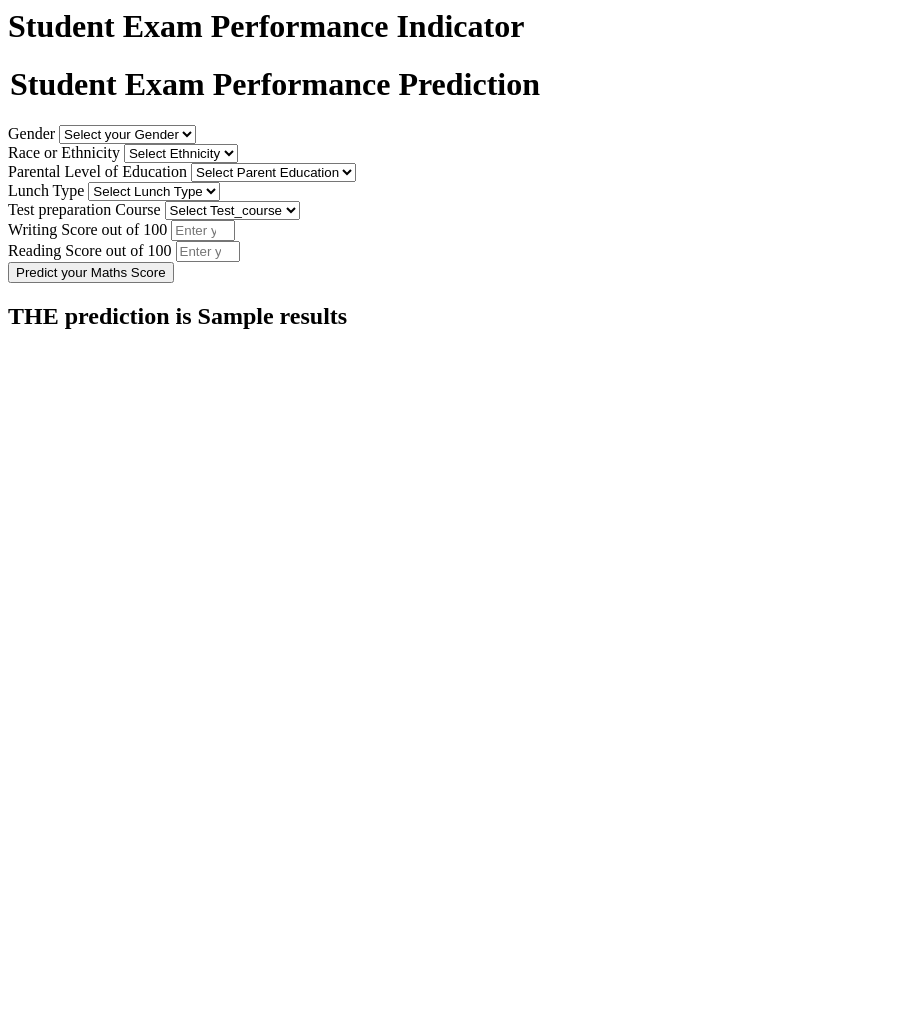
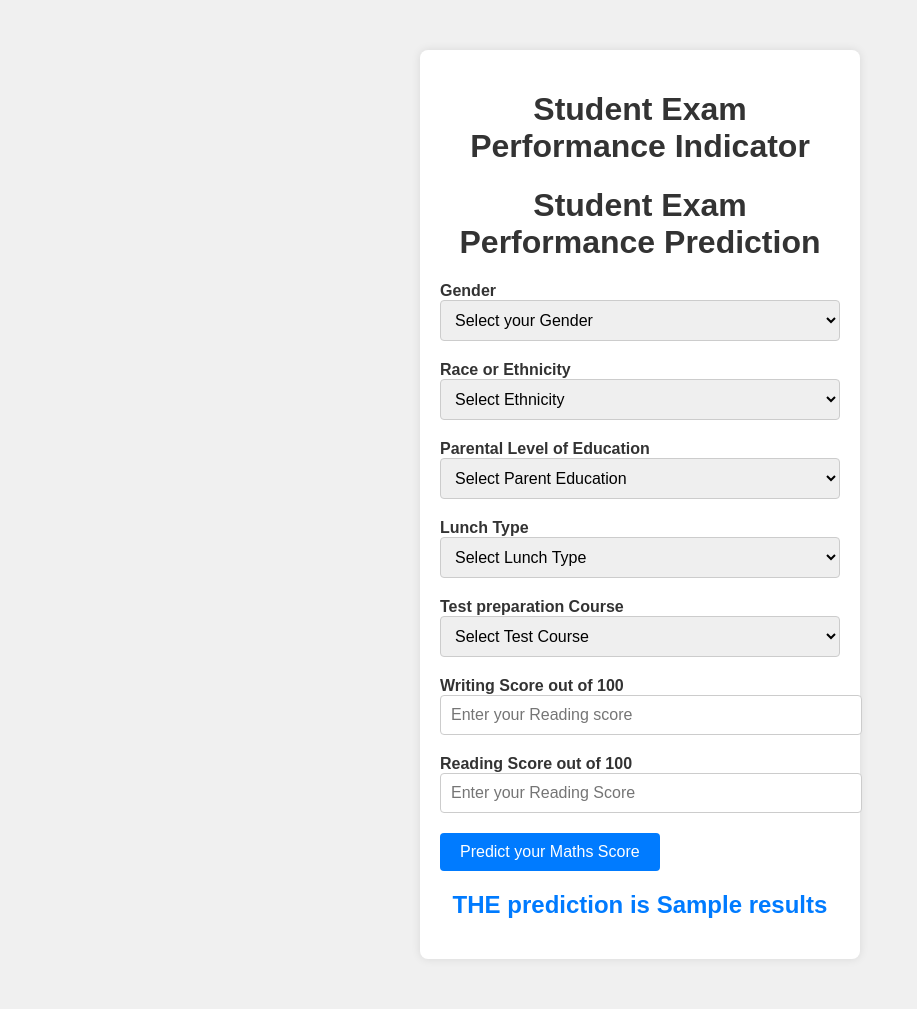
Before and after one commit to Anirudh1731/End-To-End-Machine-Learning-Project, a Flask app: template templates/home.html in a window 1280 px wide. Shown: the whole page, without its empty margins (0-917 px from the left). Before the commit the page ends 329 px from the top, so only its background shows below. Run offline with Flask 3, Linux system fonts and the light colour scheme; the template is opened without the code that fills it: most values are stand-ins (such as "Sample title", 1, 10 or a date in 2020).

Commit message:
css added

```diff
--- a/templates/home.html
+++ b/templates/home.html
@@ -1,4 +1,4 @@
-<html>
+<!-- <html>
 <body>
     <div class="login">
        <h1>Student Exam Performance Indicator</h1>
@@ -108,4 +108,147 @@
        THE  prediction is {{results}}
     </h2>
    <body>
+</html> -->
+<!DOCTYPE html>
+<html lang="en">
+<head>
+    <meta charset="UTF-8">
+    <meta name="viewport" content="width=device-width, initial-scale=1.0">
+    <title>Student Exam Performance Indicator</title>
+    <style>
+        /* Add your CSS styles here */
+        body {
+            font-family: Arial, sans-serif;
+            background-color: #f0f0f0;
+        }
+
+        .login {
+            background-color: #fff;
+            max-width: 400px;
+            margin: 50px auto;
+            padding: 20px;
+            border-radius: 8px;
+            box-shadow: 0 0 10px rgba(0, 0, 0, 0.1);
+        }
+
+        h1 {
+            text-align: center;
+            color: #333;
+        }
+
+        h2 {
+            text-align: center;
+            color: #007bff;
+        }
+
+        .mb-3 {
+            margin-bottom: 20px;
+        }
+
+        .form-label {
+            font-weight: bold;
+            color: #333;
+        }
+
+        .form-control {
+            width: 100%;
+            padding: 10px;
+            font-size: 16px;
+            border: 1px solid #ccc;
+            border-radius: 4px;
+        }
+
+        .btn {
+            display: inline-block;
+            padding: 10px 20px;
+            font-size: 16px;
+            border: none;
+            border-radius: 4px;
+            background-color: #007bff;
+            color: #fff;
+            cursor: pointer;
+        }
+
+        .btn:hover {
+            background-color: #0056b3;
+        }
+
+        .btn:disabled {
+            background-color: #ccc;
+            cursor: not-allowed;
+        }
+    </style>
+</head>
+<body>
+    <div class="login">
+        <h1>Student Exam Performance Indicator</h1>
+
+        <form action="{{ url_for('predict_datapoint')}}" method="post">
+            <h1>
+                <legend>Student Exam Performance Prediction</legend>
+            </h1>
+            <div class="mb-3">
+                <label class="form-label">Gender</label>
+                <select class="form-control" name="gender" required>
+                    <option selected disabled value="">Select your Gender</option>
+                    <option value="male">Male</option>
+                    <option value="female">Female</option>
+                </select>
+            </div>
+            <div class="mb-3">
+                <label class="form-label">Race or Ethnicity</label>
+                <select class="form-control" name="ethnicity" required>
+                    <option selected disabled value="">Select Ethnicity</option>
+                    <option value="group A">Group A</option>
+                    <option value="group B">Group B</option>
+                    <option value="group C">Group C</option>
+                    <option value="group D">Group D</option>
+                    <option value="group E">Group E</option>
+                </select>
+            </div>
+            <div class="mb-3">
+                <label class="form-label">Parental Level of Education</label>
+                <select class="form-control" name="parental_level_of_education" required>
+                    <option selected disabled value="">Select Parent Education</option>
+                    <option value="associate's degree">Associate's Degree</option>
+                    <option value="bachelor's degree">Bachelor's Degree</option>
+                    <option value="high school">High School</option>
+                    <option value="master's degree">Master's Degree</option>
+                    <option value="some college">Some College</option>
+                    <option value="some high school">Some High School</option>
+                </select>
+            </div>
+            <div class="mb-3">
+                <label class="form-label">Lunch Type</label>
+                <select class="form-control" name="lunch" required>
+                    <option selected disabled value="">Select Lunch Type</option>
+                    <option value="free/reduced">Free/Reduced</option>
+                    <option value="standard">Standard</option>
+                </select>
+            </div>
+            <div class="mb-3">
+                <label class="form-label">Test preparation Course</label>
+                <select class="form-control" name="test_preparation_course" required>
+                    <option selected disabled value="">Select Test Course</option>
+                    <option value="none">None</option>
+                    <option value="completed">Completed</option>
+                </select>
+            </div>
+            <div class="mb-3">
+                <label class="form-label">Writing Score out of 100</label>
+                <input class="form-control" type="number" name="reading_score" placeholder="Enter your Reading score" min="0" max="100" />
+            </div>
+            <div class="mb-3">
+                <label class="form-label">Reading Score out of 100</label>
+                <input class="form-control" type="number" name="writing_score" placeholder="Enter your Reading Score" min="0" max="100" />
+            </div>
+            <div class="mb-3">
+                <input class="btn btn-primary" type="submit" value="Predict your Maths Score" required />
+            </div>
+        </form>
+        <h2>
+            THE prediction is {{results}}
+        </h2>
+    </div>
+</body>
 </html>
```
